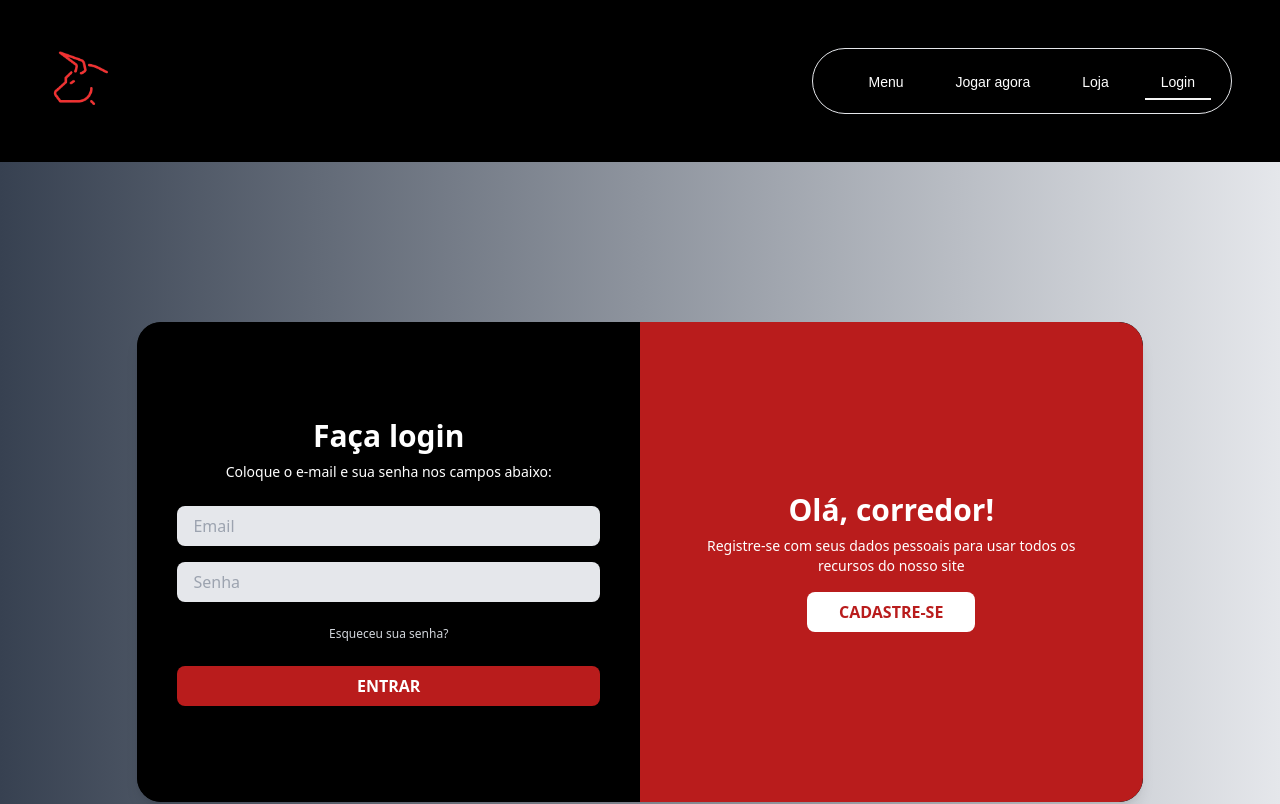
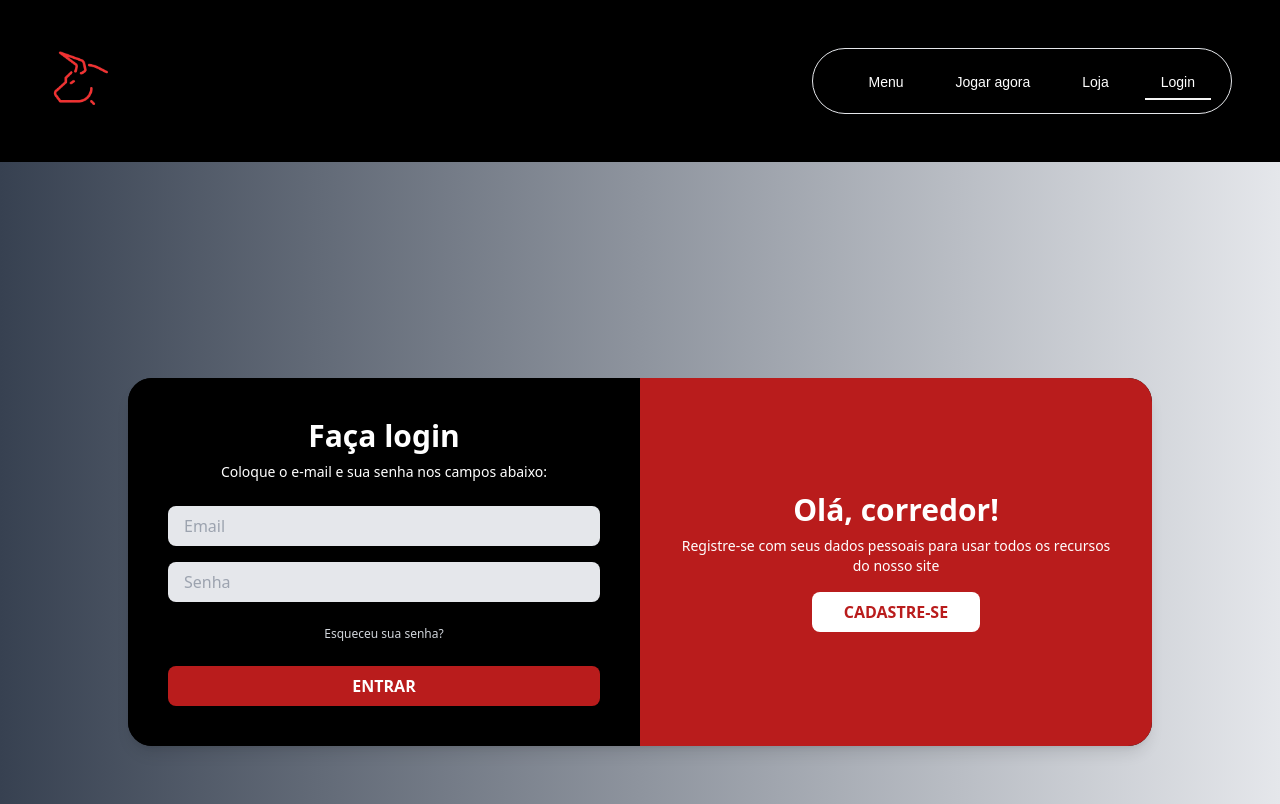
Before and after one commit to ViniciusCastroo/Sprint, a React (Vite) app: page /login in a window 1280 px wide. Shown: the top 804 px of the page. Built offline with nearby package versions, Linux system fonts and the light colour scheme; a web font is replaced by a local one.

Commit message:
Update Login

```diff
--- a/src/pages/Login.jsx
+++ b/src/pages/Login.jsx
@@ -18,15 +18,15 @@ const Login = () => {
   };
 
   return (
-    <div className="bg-gradient-to-r from-gray-700 to-gray-200 flex items-center justify-center flex-col h-screen">
-      <main className="relative">
+    <div className="bg-gradient-to-r from-gray-700 to-gray-200 flex items-center justify-center h-screen">
+      <main className="relative w-full max-w-5xl">
         {/* Fundo com transição suave */}
         <div
           className={`absolute inset-0 transition-all duration-700 ease-in-out ${isLogin ? 'bg-black' : 'bg-red-700'} rounded-3xl`}
         />
-        <div className="container flex rounded-3xl shadow-lg relative overflow-hidden w-full max-w-5xl min-h-[480px] text-white p-0">
+        <div className="grid grid-cols-1 md:grid-cols-2 rounded-3xl shadow-lg overflow-hidden relative z-10">
           {/* Left side */}
-          <div className={`w-1/2 p-10 flex flex-col justify-center items-center ${isLogin ? 'bg-black' : 'bg-red-700'} rounded-l-3xl`}>
+          <div className={`p-10 flex flex-col justify-center items-center ${isLogin ? 'bg-black text-white' : 'bg-red-700 text-white'}`}>
             {isLogin ? (
               <>
                 <h1 className="text-3xl font-bold text-center">Faça login</h1>
@@ -52,7 +52,7 @@ const Login = () => {
           </div>
 
           {/* Right side */}
-          <div className={`w-1/2 p-10 flex flex-col justify-center items-center ${isLogin ? 'bg-red-700' : 'bg-black'} rounded-r-3xl`}>
+          <div className={`p-10 flex flex-col justify-center items-center ${isLogin ? 'bg-red-700 text-white' : 'bg-black text-white'}`}>
             {isLogin ? (
               <>
                 <h1 className="text-3xl font-bold text-center">Olá, corredor!</h1>
```
